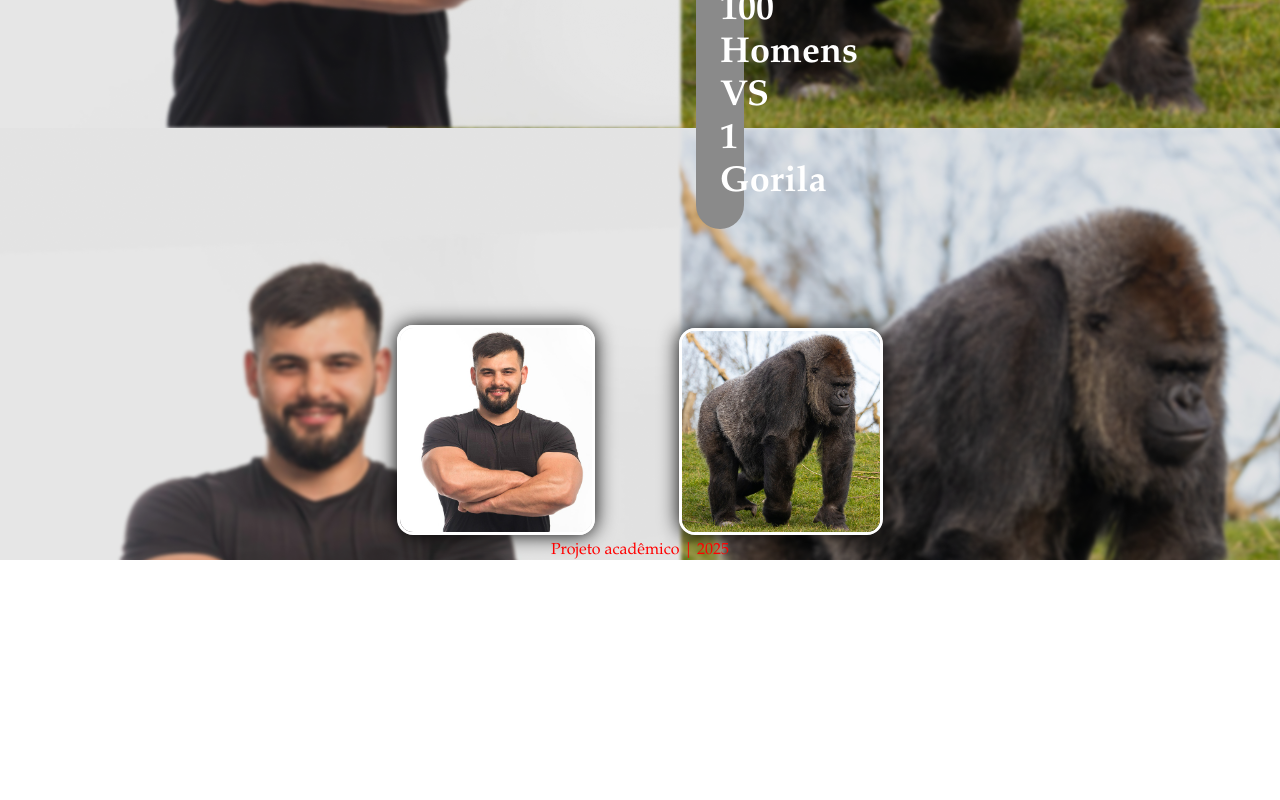
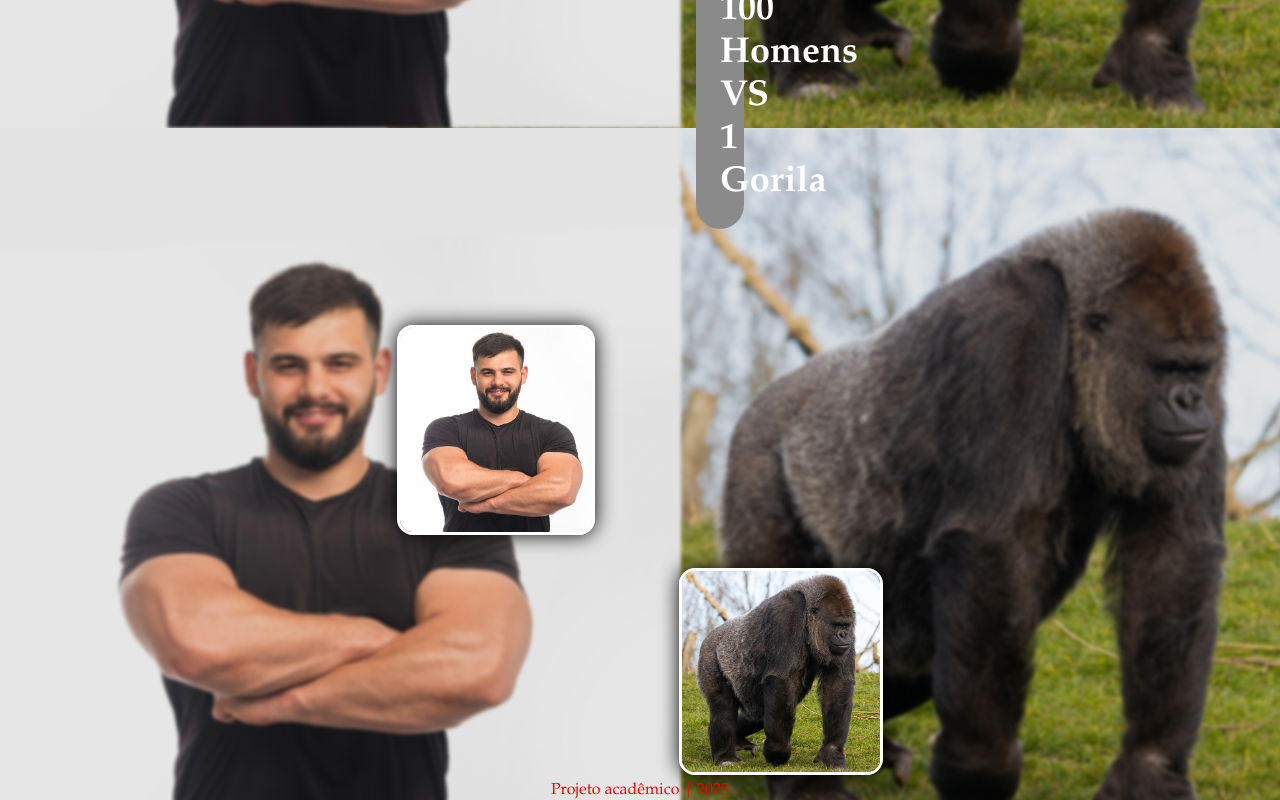
Before and after one commit to sobruno/site-gorila-x-homem, a plain HTML site: page index.html in a window 1280 px wide. Shown: the part 592-1392 px from the top of the page. Before the commit the page ends 1152 px from the top, so only its background shows below. Drawn offline with Linux system fonts and the light colour scheme.

Commit message:
Update main.css

```diff
--- a/main.css
+++ b/main.css
@@ -27,6 +27,7 @@
 }
     #opcao01{
         margin-right:5em;
+        margin-bottom:15em;
 }
     img{
     border:3px solid white;
```
